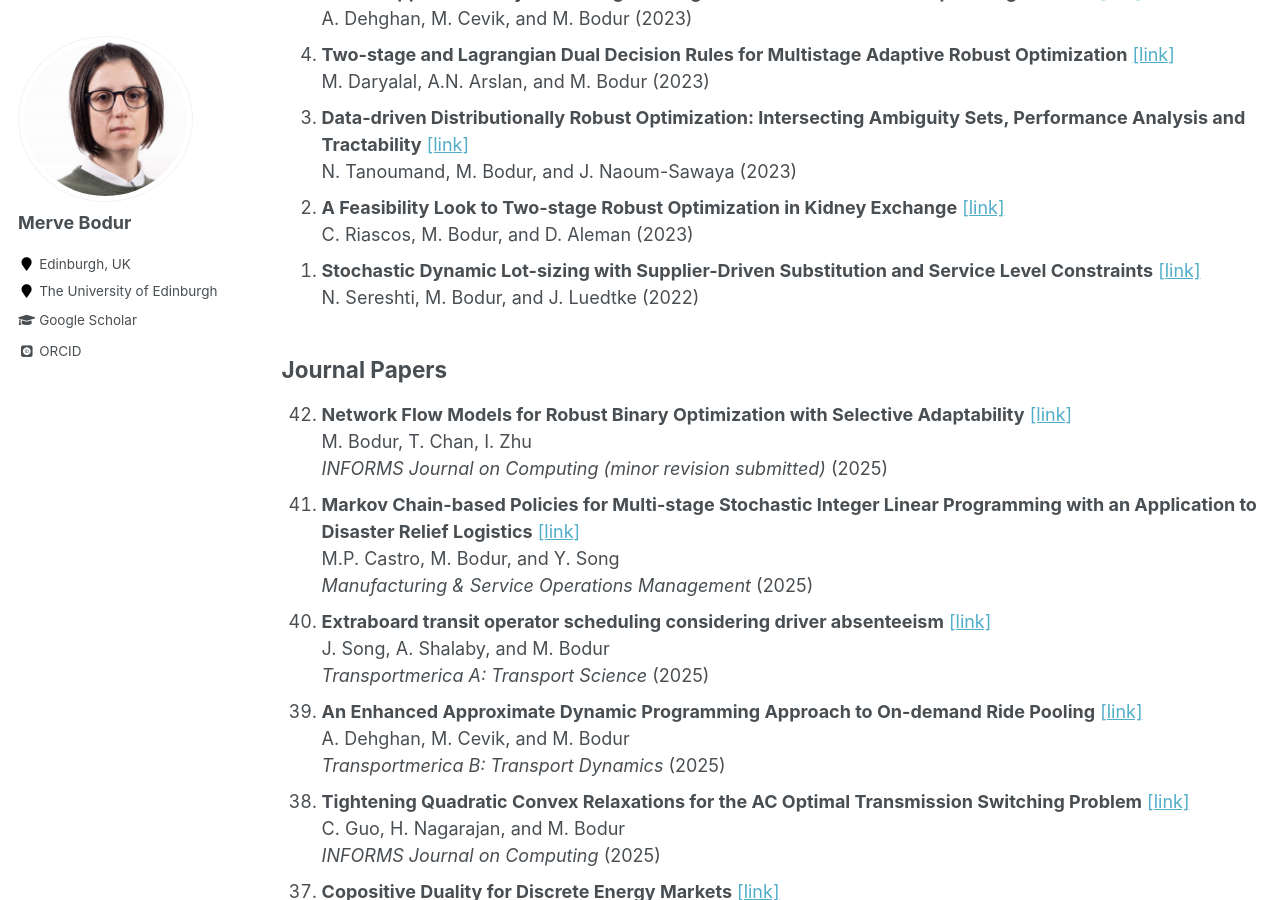
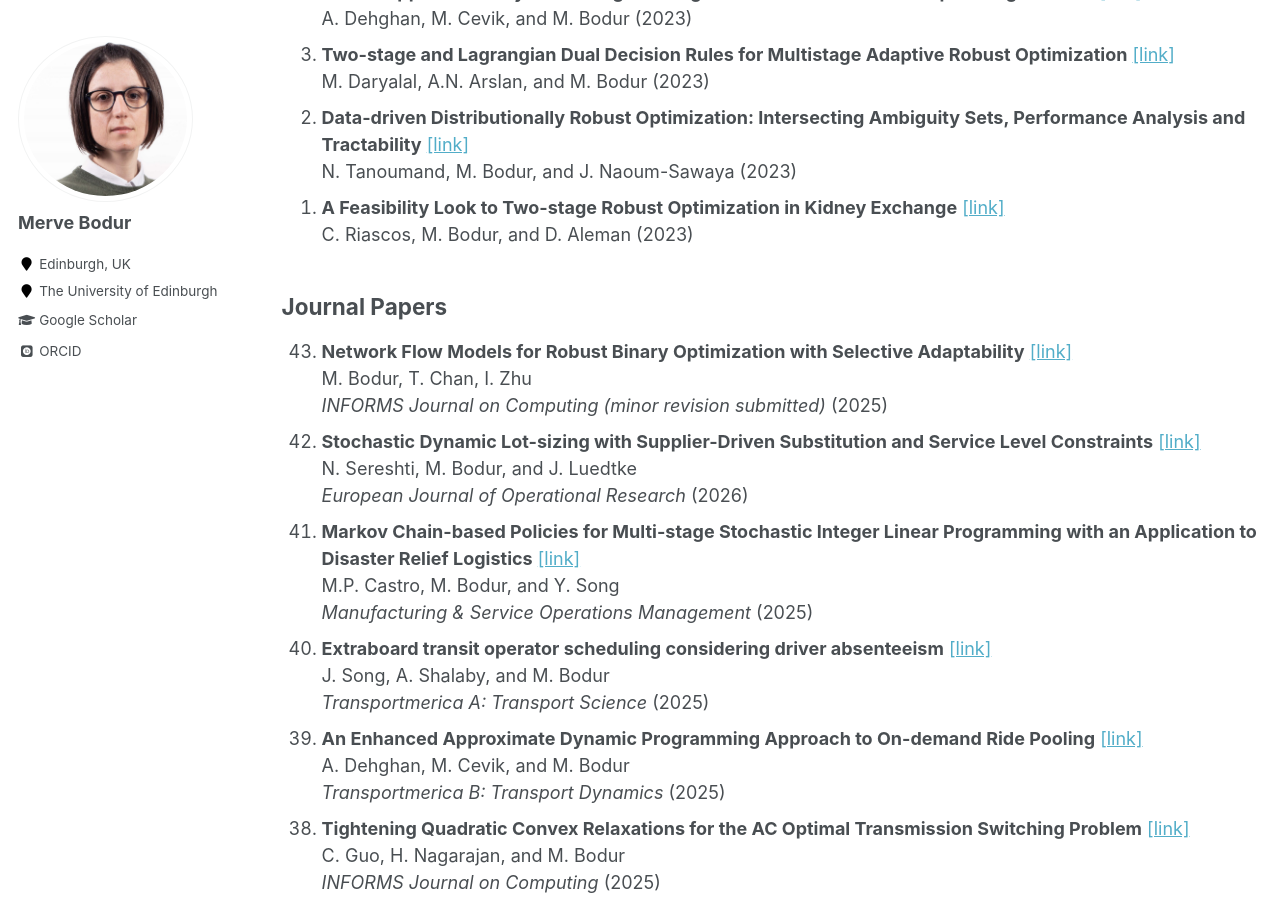
Before and after one commit to mervebodur/mervebodur.github.io, a Jekyll site: the page built from _pages/research.md, in a window 1280 px wide and 900 px high, scrolled down 681 px. Built offline with Jekyll 4.4.1, drawn with Linux system fonts in a browser that asks for light colours; some web fonts are replaced.

Commit message:
Update research.md

```diff
--- a/_pages/research.md
+++ b/_pages/research.md
@@ -24,15 +24,16 @@ M. Daryalal, A.N. Arslan, and M. Bodur (2023)
 N. Tanoumand, M. Bodur, and J. Naoum-Sawaya (2023)
 1. **A Feasibility Look to Two-stage Robust Optimization in Kidney Exchange** [[link]](https://arxiv.org/pdf/2211.09242.pdf)\
 C. Riascos, M. Bodur, and D. Aleman (2023)
-1. **Stochastic Dynamic Lot-sizing with Supplier-Driven Substitution and Service Level Constraints** [[link]](https://optimization-online.org/2023/01/stochastic-dynamic-lot-sizing-with-supplier-driven-substitution-and-service-level-constraints/)\
-N. Sereshti, M. Bodur, and J. Luedtke (2022)
 {: reversed="reversed"}
 
 ## Journal Papers
 1. **Network Flow Models for Robust Binary Optimization with Selective Adaptability** [[link]](https://arxiv.org/pdf/2403.19471)\
 M. Bodur, T. Chan, I. Zhu\
 *INFORMS Journal on Computing (minor revision submitted)* (2025)
-1. **Markov Chain-based Policies for Multi-stage Stochastic Integer Linear Programming with an Application to Disaster Relief Logistics** [[link]](https://arxiv.org/pdf/2207.14779)\
+1. **Stochastic Dynamic Lot-sizing with Supplier-Driven Substitution and Service Level Constraints** [[link]](https://optimization-online.org/2023/01/stochastic-dynamic-lot-sizing-with-supplier-driven-substitution-and-service-level-constraints/)\
+N. Sereshti, M. Bodur, and J. Luedtke\
+*European Journal of Operational Research* (2026)
+1. **Markov Chain-based Policies for Multi-stage Stochastic Integer Linear Programming with an Application to Disaster Relief Logistics** [[link]](https://pubsonline.informs.org/doi/abs/10.1287/msom.2023.0658)\
 M.P. Castro, M. Bodur, and Y. Song\
 *Manufacturing & Service Operations Management* (2025)
 1. **Extraboard transit operator scheduling considering driver absenteeism** [[link]](https://www.tandfonline.com/doi/full/10.1080/23249935.2025.2566439)\
```
